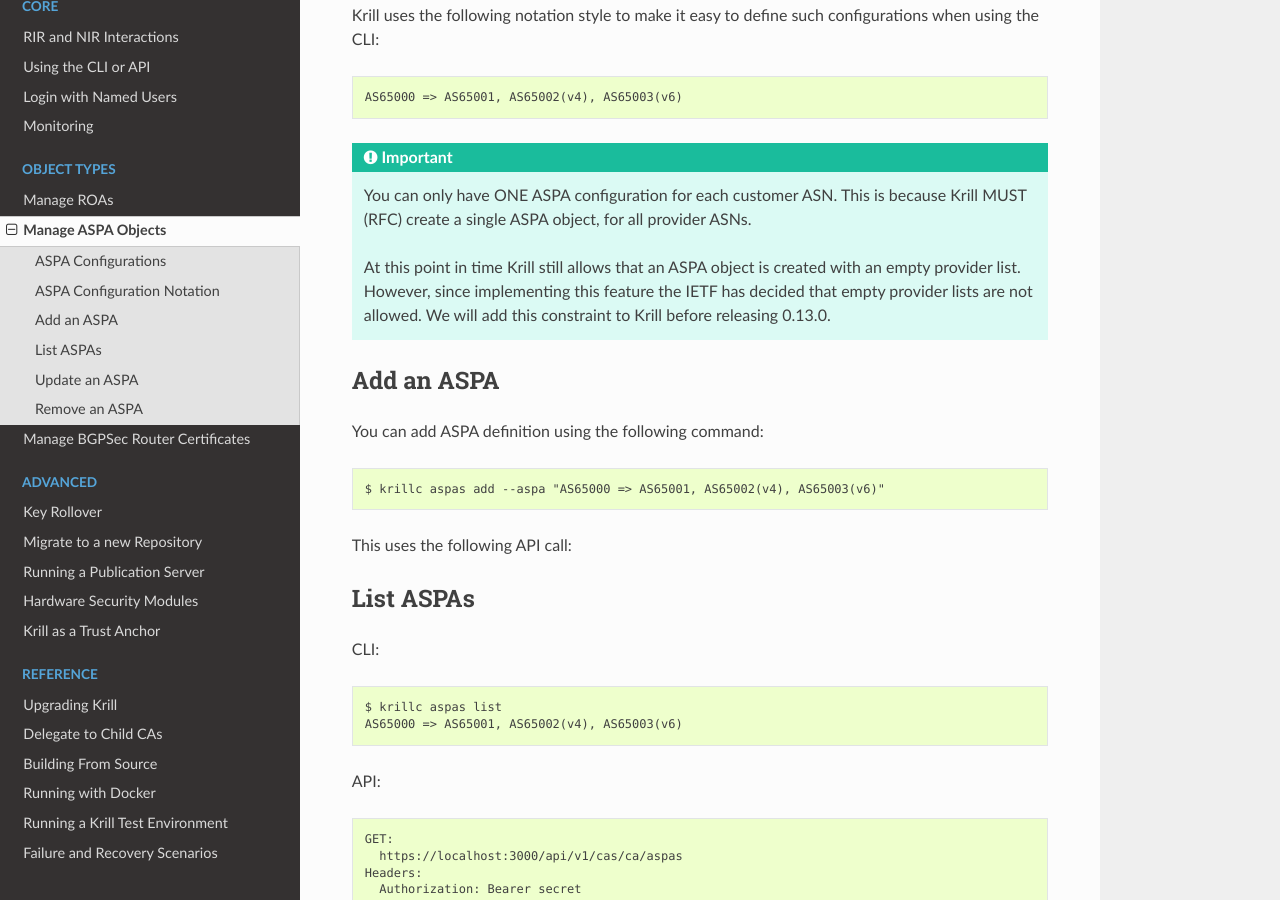
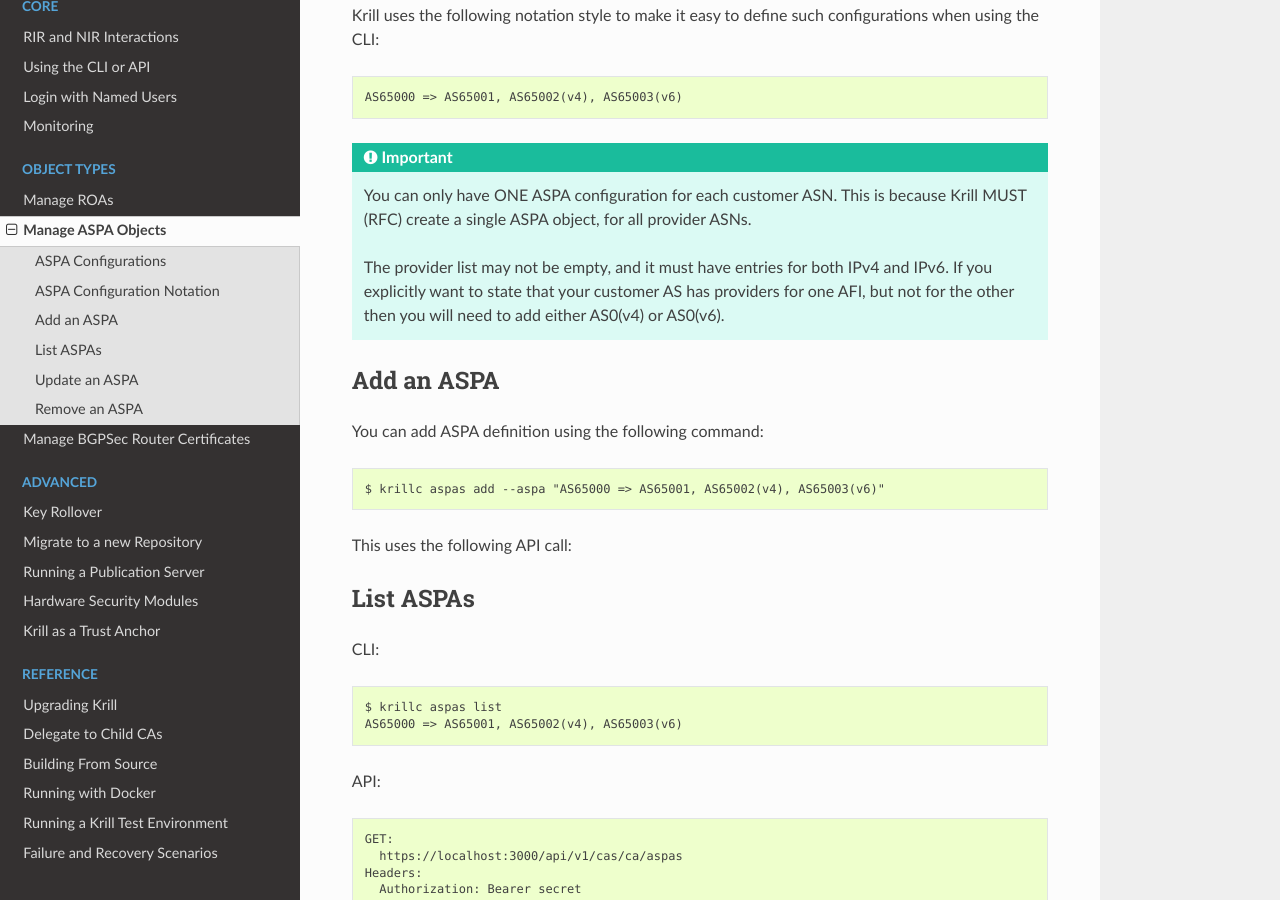
Before and after one commit to NLnetLabs/krill-manual, a Sphinx documentation site: the page built from source/manage-aspas.rst, in a window 1280 px wide and 900 px high, scrolled down 825 px. Built offline with Sphinx 7.4.7 and the Read the Docs theme 2.0.0, drawn with Linux system fonts in a browser that asks for light colours; the version number could not be read and is left out.

Commit message:
Update ASPA AFI restriction.

```diff
--- a/source/manage-aspas.rst
+++ b/source/manage-aspas.rst
@@ -47,11 +47,10 @@
               This is because Krill MUST (RFC) create a single ASPA object, for
               all provider ASNs.
 
-              At this point in time Krill still allows that an ASPA object is
-              created with an empty provider list. However, since implementing
-              this feature the IETF has decided that empty provider lists are not
-              allowed. We will add this constraint to Krill before
-              releasing 0.13.0.
+              The provider list may not be empty, and it must have entries
+              for both IPv4 and IPv6. If you explicitly want to state that
+              your customer AS has providers for one AFI, but not for the
+              other then you will need to add either AS0(v4) or AS0(v6).
 
 Add an ASPA
 -----------
```
